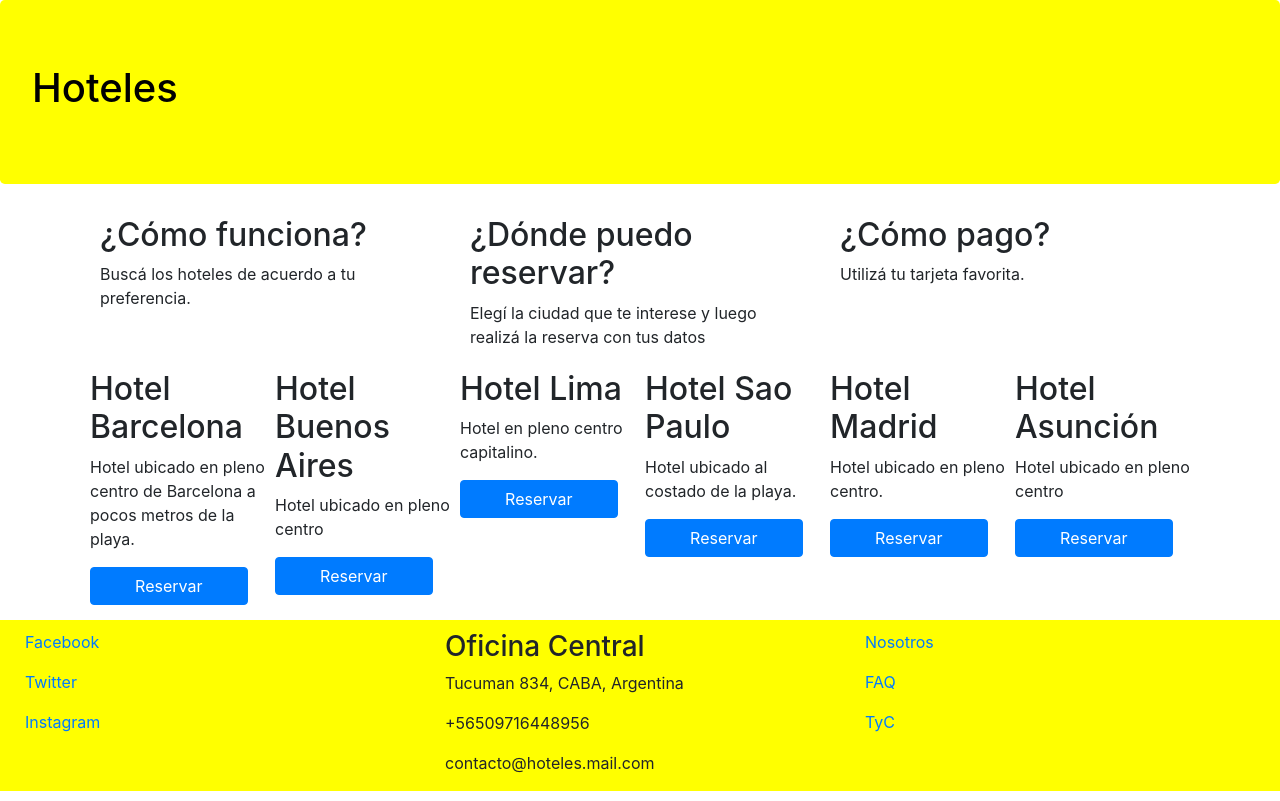
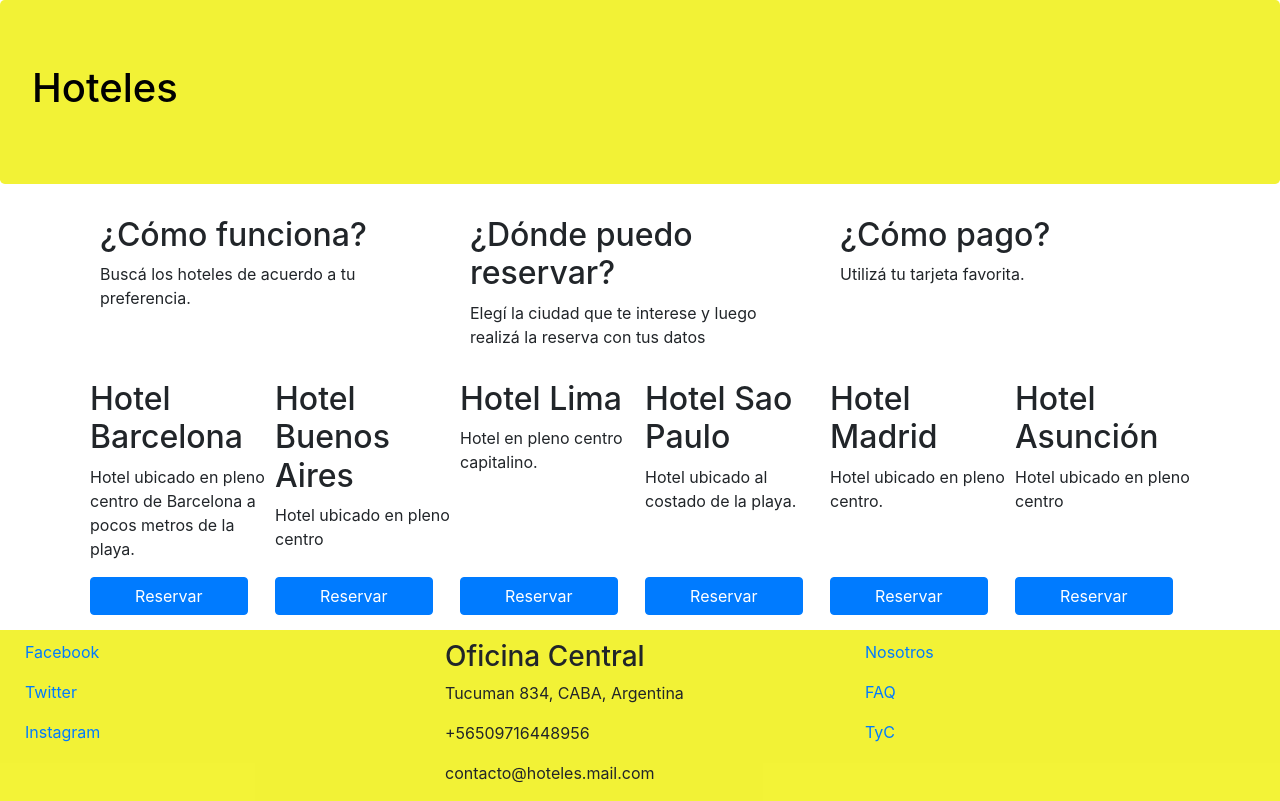
Before and after one commit to paulomed/Guia-Hoteles, a website: page index.html in a window 1280 px wide. Drawn offline with nearby package versions, Linux system fonts and the light colour scheme.

Commit message:
Agregados detalles de botones, separacion y aplicacion de Flex

```diff
--- a/css/main.css
+++ b/css/main.css
@@ -1,11 +1,11 @@
 .jumbotron {
-    background-color: yellow;
+    background-color: rgba(241, 241, 30, 0.89);
     color: black;
 }
 
 .footer {
     padding: 10px 10px 0 10px;
-    background-color: yellow;
+    background-color: rgba(241, 241, 30, 0.89);
     margin-bottom: 0px;
     margin-top: 10px;
 }
@@ -13,6 +13,7 @@
 .card-hotel {
     flex: 1 150px;
     padding: 5px 5px 5px 5px;
+    margin-top: 10px;
 }
 
 .btn-reserva {
--- a/index.html
+++ b/index.html
@@ -32,35 +32,59 @@
         </div>
       </div>
       <div class="d-flex flex-wrap">
-        <div class="col-lg-3 card-hotel">
+        <div class="card-hotel d-flex flex-column justify-content-between">
+          <div>
             <h2>Hotel Barcelona</h2>
             <p>Hotel ubicado en pleno centro de Barcelona a pocos metros de la playa.</p>
+          </div>
+          <div>
             <button class="btn btn-primary btn-reserva">Reservar</button>
           </div>
-        <div class="col-lg-3 card-hotel">
+        </div>
+        <div class="card-hotel d-flex flex-column justify-content-between">
+          <div>
             <h2>Hotel Buenos Aires</h2>
             <p>Hotel ubicado en pleno centro</p>
+          </div>
+          <div>
             <button class="btn btn-primary btn-reserva">Reservar</button>
           </div>
-        <div class="col-lg-3 card-hotel">
+        </div>
+        <div class="card-hotel d-flex flex-column justify-content-between">
+          <div>
             <h2>Hotel Lima</h2>
             <p>Hotel en pleno centro capitalino.</p>
+          </div>
+          <div>
             <button class="btn btn-primary btn-reserva">Reservar</button>
           </div>
-        <div class="col-lg-3 card-hotel">
+        </div>
+        <div class="card-hotel d-flex flex-column justify-content-between">
+          <div>
             <h2>Hotel Sao Paulo</h2>
             <p>Hotel ubicado al costado de la playa.</p>
+          </div>
+          <div>
             <button class="btn btn-primary btn-reserva">Reservar</button>
           </div>
-        <div class="col-lg-3 card-hotel">
+        </div>
+        <div class="card-hotel d-flex flex-column justify-content-between">
+          <div>
             <h2>Hotel Madrid</h2>
             <p>Hotel ubicado en pleno centro.</p>
+          </div>
+          <div>
             <button class="btn btn-primary btn-reserva">Reservar</button>
           </div>
-        <div class="col-lg-3 card-hotel">
+        </div>
+        <div class="card-hotel d-flex flex-column justify-content-between">
+          <div>
             <h2>Hotel Asunción</h2>
             <p>Hotel ubicado en pleno centro</p>
+          </div>
+          <div>
             <button class="btn btn-primary btn-reserva">Reservar</button>
+          </div>
         </div>
     </div>
 
```
Lines whose indentation alone changed are shown as unchanged.
